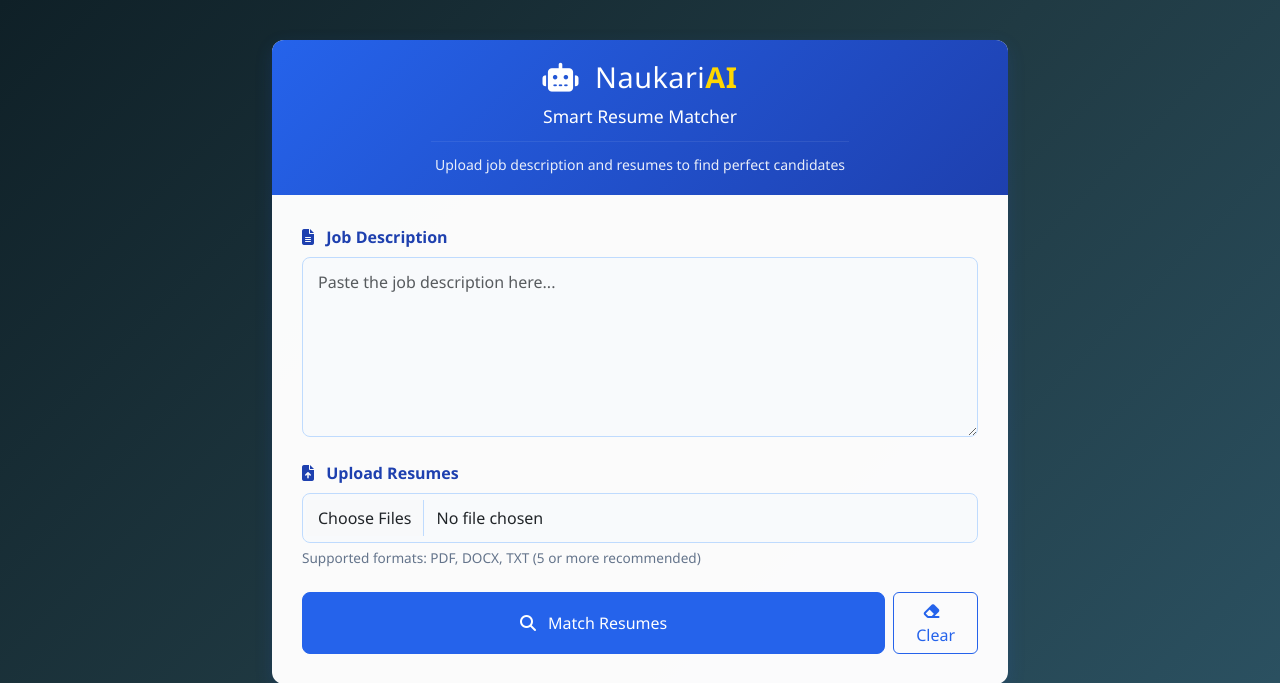
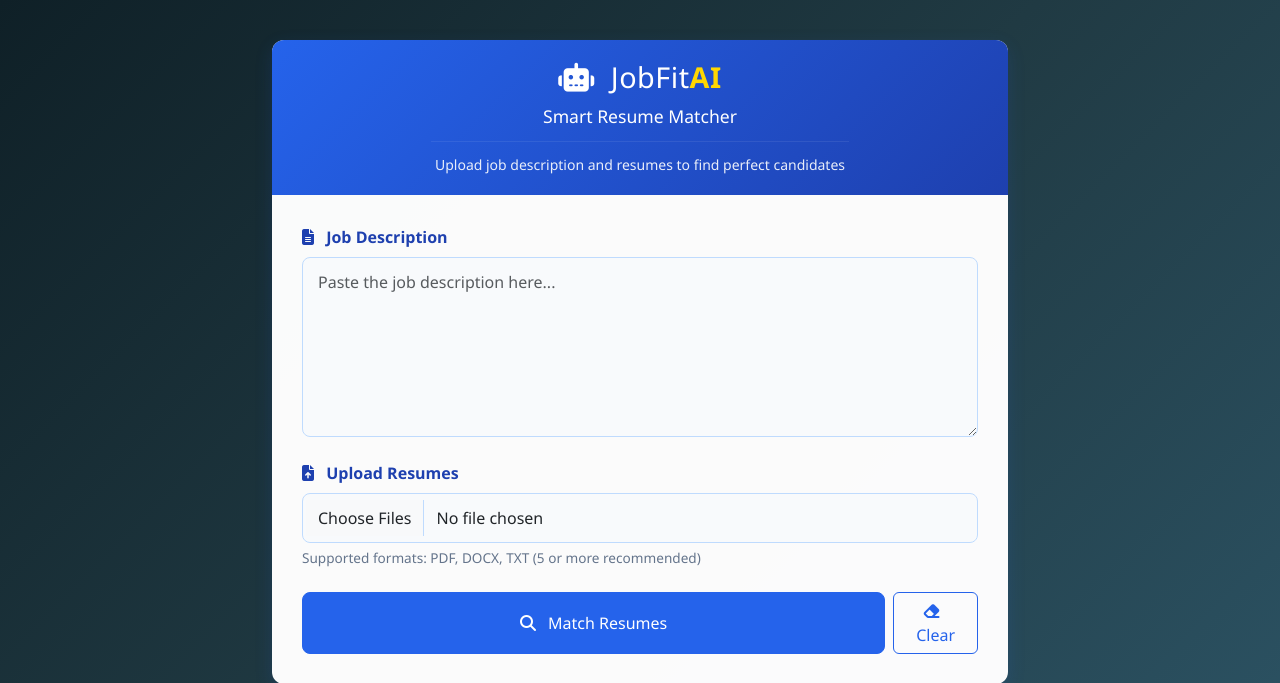
Before and after one commit to shrutikherud/AI_ResumeMatching, a Flask app: page / in a window 1280 px wide. Shown: the top 683 px of the page. Run offline with Flask 3, Linux system fonts and the light colour scheme.

Commit message:
Commit changes

```diff
--- a/templates/matchresume.html
+++ b/templates/matchresume.html
@@ -237,7 +237,7 @@
                 <div class="card-header text-center">
                     <h3 class="mb-2 text-white">
                         <i class="fas fa-robot me-2"></i>
-                        Naukari<span style="color: #FFD700; font-weight: 600;">AI</span>
+                        JobFit<span style="color: #FFD700; font-weight: 600;">AI</span>
                     </h3>
                     <p class="mb-1 text-white" style="font-weight: 500; font-size: 1.1rem;">
                         Smart Resume Matcher
```
